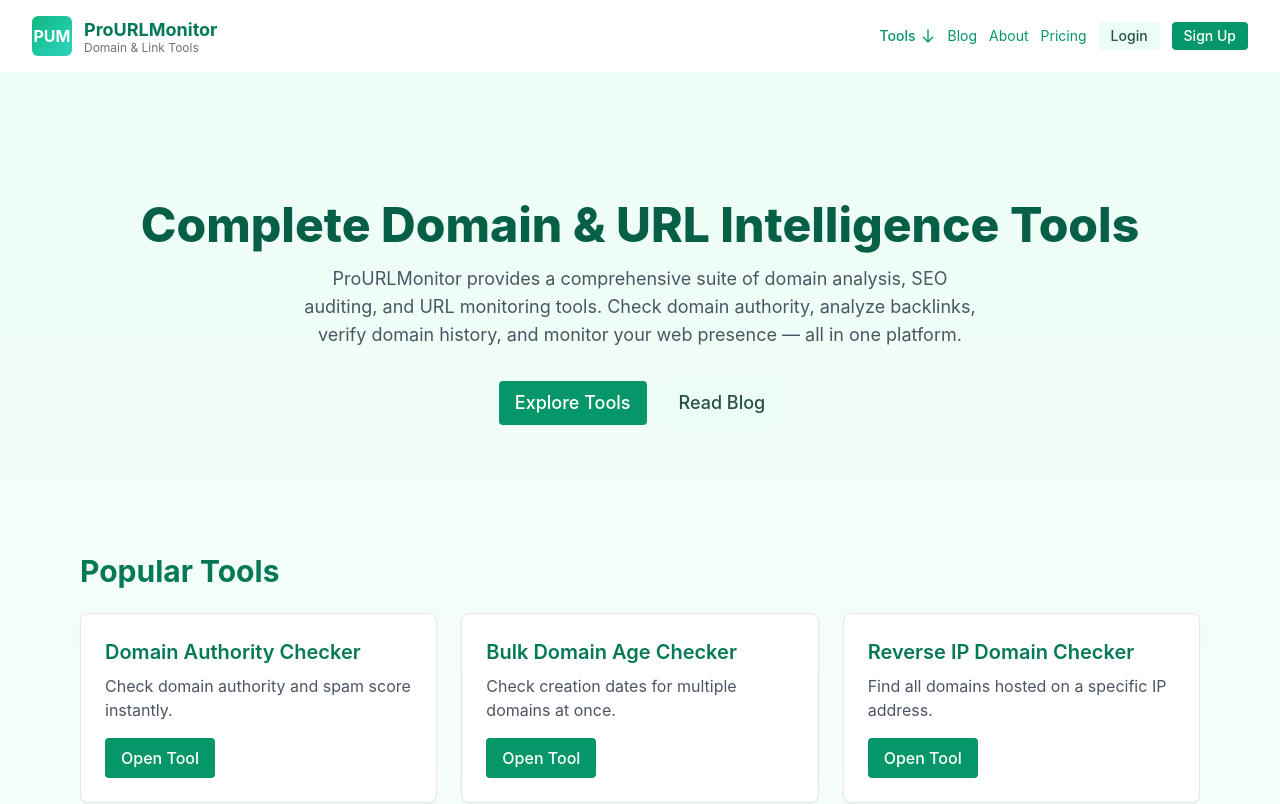
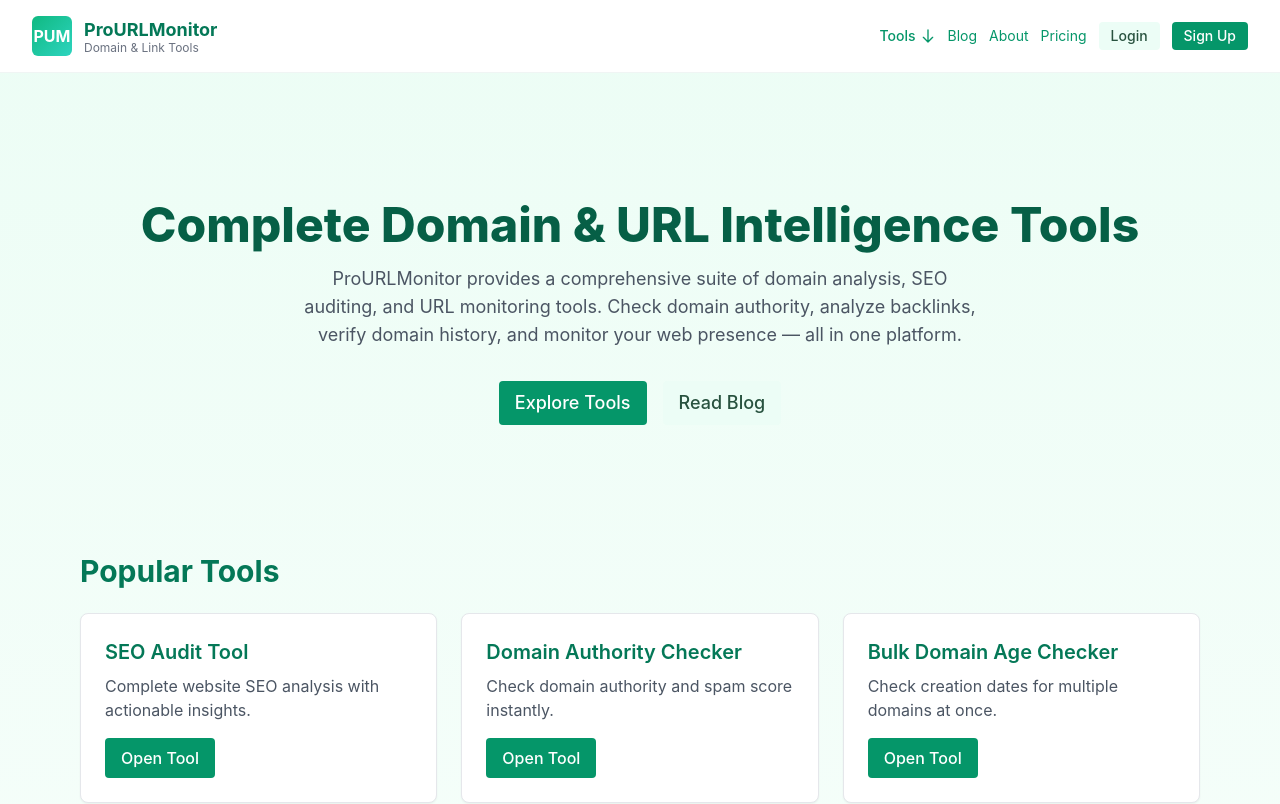
Before and after one commit to owaiskhaaan-sys/pro-url-monitor, a Next.js app: page / in a window 1280 px wide. Shown: the top 804 px of the page. Built offline with nearby package versions, Linux system fonts and the light colour scheme.

Commit message:
Add SEO Audit tool to Header dropdown and Homepage

```diff
--- a/components/Header.js
+++ b/components/Header.js
@@ -6,8 +6,7 @@
 export default function Header() {
   const [showToolsDropdown, setShowToolsDropdown] = useState(false);
 
-  const tools = [
-    { title: 'Domain Authority Checker', href: '/tools/domain-authority-checker' },
+  const tools = [    { title: 'SEO Audit Tool', href: '/tools/seo-audit' },    { title: 'Domain Authority Checker', href: '/tools/domain-authority-checker' },
     { title: 'Bulk Domain Age Checker', href: '/tools/bulk-domain-age-checker' },
     { title: 'Bulk Domain WHOIS Checker', href: '/tools/bulk-domain-whois-checker' },
     { title: 'Domain IP History Checker', href: '/tools/domain-ip-history-checker' },
--- a/pages/index.js
+++ b/pages/index.js
@@ -42,8 +42,10 @@
       <section className="max-w-6xl mx-auto px-4 py-12">
         <h2 className="text-3xl font-bold text-emerald-700 mb-6">Popular Tools</h2>
         <div className="grid grid-cols-1 sm:grid-cols-2 lg:grid-cols-3 gap-6">
-          {[{
-            title: 'Domain Authority Checker',
+          {[{            title: 'SEO Audit Tool',
+            href: '/tools/seo-audit',
+            desc: 'Complete website SEO analysis with actionable insights.'
+          },{            title: 'Domain Authority Checker',
             href: '/tools/domain-authority-checker',
             desc: 'Check domain authority and spam score instantly.'
           },{
```
